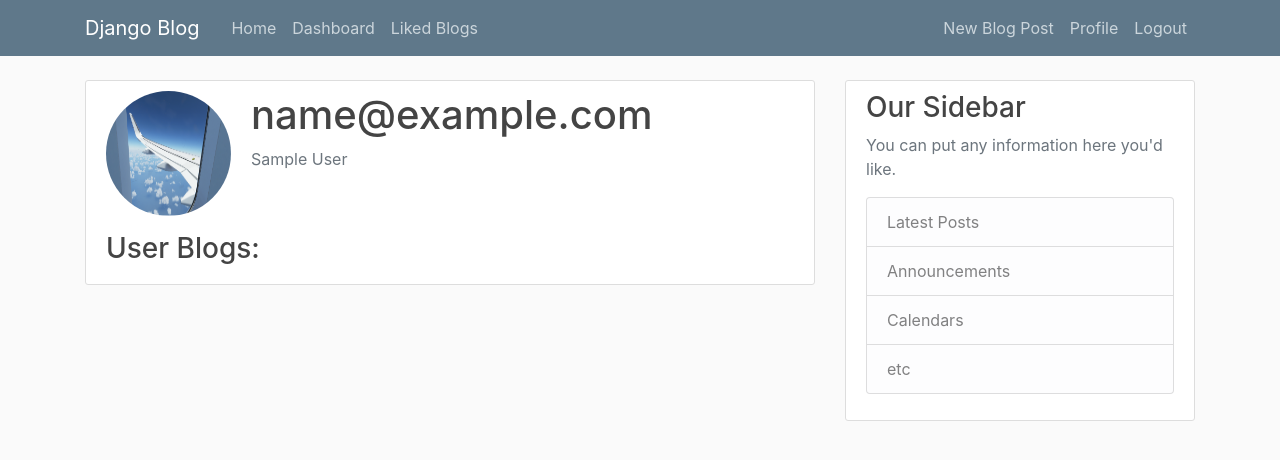
After one commit to Gianik/django-blog, a Django app: page /dashboard/ in a window 1280 px wide. The commit adds this page. Shown: the top 460 px of the page. Run offline with Django 4.2, Linux system fonts and the light colour scheme; the visitor is signed in with stand-in values (Sample User, id 1); data that the repository does not hold is empty; some libraries are stand-ins or nearby versions.

Commit message:
see user's own made blogs in the dashboard page

```diff
--- a/posts/views.py
+++ b/posts/views.py
@@ -127,7 +127,7 @@ class CommentDeleteView(LoginRequiredMixin, UserPassesTestMixin, DeleteView):
         return False
 
 
-class LikeunlikeView(TemplateView):
+class LikeunlikeView(LoginRequiredMixin, TemplateView):
     # import pdb
     # pdb.set_trace()
     model = Post
--- a/templates/users/base.html
+++ b/templates/users/base.html
@@ -32,7 +32,7 @@
                 <div class="collapse navbar-collapse" id="navbarToggle">
                   <div class="navbar-nav mr-auto">
                     <a class="nav-item nav-link" href="{% url 'blog-home' %}">Home</a>
-                    <a class="nav-item nav-link" href="{% url 'blog-about' %}">About</a>
+                    <a class="nav-item nav-link" href="{% url 'blog-dashboard' %}">Dashboard</a>
                     <a class="nav-item nav-link" href="#">Liked Blogs</a>
 
                   </div>
--- /dev/null
+++ b/templates/users/dashboard.html
@@ -0,0 +1,20 @@
+{% extends "users/base.html" %}
+{% load crispy_forms_tags %}
+{% block content %}
+    <div class="content-section">
+      <div class="media">
+        <img class="rounded-circle account-img" src="{{ user.avatar.url }}">
+        <div class="media-body">
+          <h2 class="account-heading">{{ user.email }}</h2>
+          <p class="text-secondary">{{ user.first_name}} {{user.last_name}}</p>
+        </div>
+      </div>
+      <h3>User Blogs:</h3>
+        {% for blog in blogs %}
+        <div class="article-metadata">
+            <a href="{% url 'blog-detail' blog.id %}"><p class="text-secondary">{{ blog.title}}</p></a>
+            <p class="text-secondary">{{ blog.id}}</p>
+        </div>
+        {% endfor %}
+    </div>
+{% endblock content %}
--- a/users/urls.py
+++ b/users/urls.py
@@ -3,7 +3,7 @@ from django.contrib.auth import views as auth_views
 from . import views
 from django.conf import settings
 from django.conf.urls.static import static
-from users.views import RegisterView, HomeView, UpdateProfileView
+from users.views import RegisterView, HomeView, UpdateProfileView, DashboardView
 from django.contrib.auth.decorators import login_required
 
 urlpatterns = [
@@ -15,6 +15,8 @@ urlpatterns = [
          name="blog-login"),
     path('logout/', auth_views.LogoutView.as_view(template_name='users/logout.html'),
          name="blog-logout"),
+    path('dashboard/', DashboardView.as_view(),
+         name="blog-dashboard"),
 
 ]
 
--- a/users/views.py
+++ b/users/views.py
@@ -7,6 +7,8 @@ from posts.models import Post
 from django.contrib import messages
 from django.views.generic import TemplateView, ListView
 from django.contrib.auth.decorators import login_required
+from .models import User
+from django.contrib.auth.mixins import LoginRequiredMixin, UserPassesTestMixin
 
 
 class HomeView(ListView):
@@ -62,3 +64,19 @@ class RegisterView(TemplateView):
             return redirect('blog-login')
         else:
             return render(request, self.template_name, {'form': form})
+
+
+class DashboardView(LoginRequiredMixin, TemplateView):
+    model = User
+    template_name = 'users/dashboard.html'
+
+    def get_context_data(self, **kwargs):
+
+        context = super(TemplateView, self).get_context_data()
+        # this contain the object that the view is operating upon
+        # user_object = self.object
+        # context['object'] = user_object
+
+        context['blogs'] = Post.objects.filter(author=self.request.user.id)
+
+        return context
```
